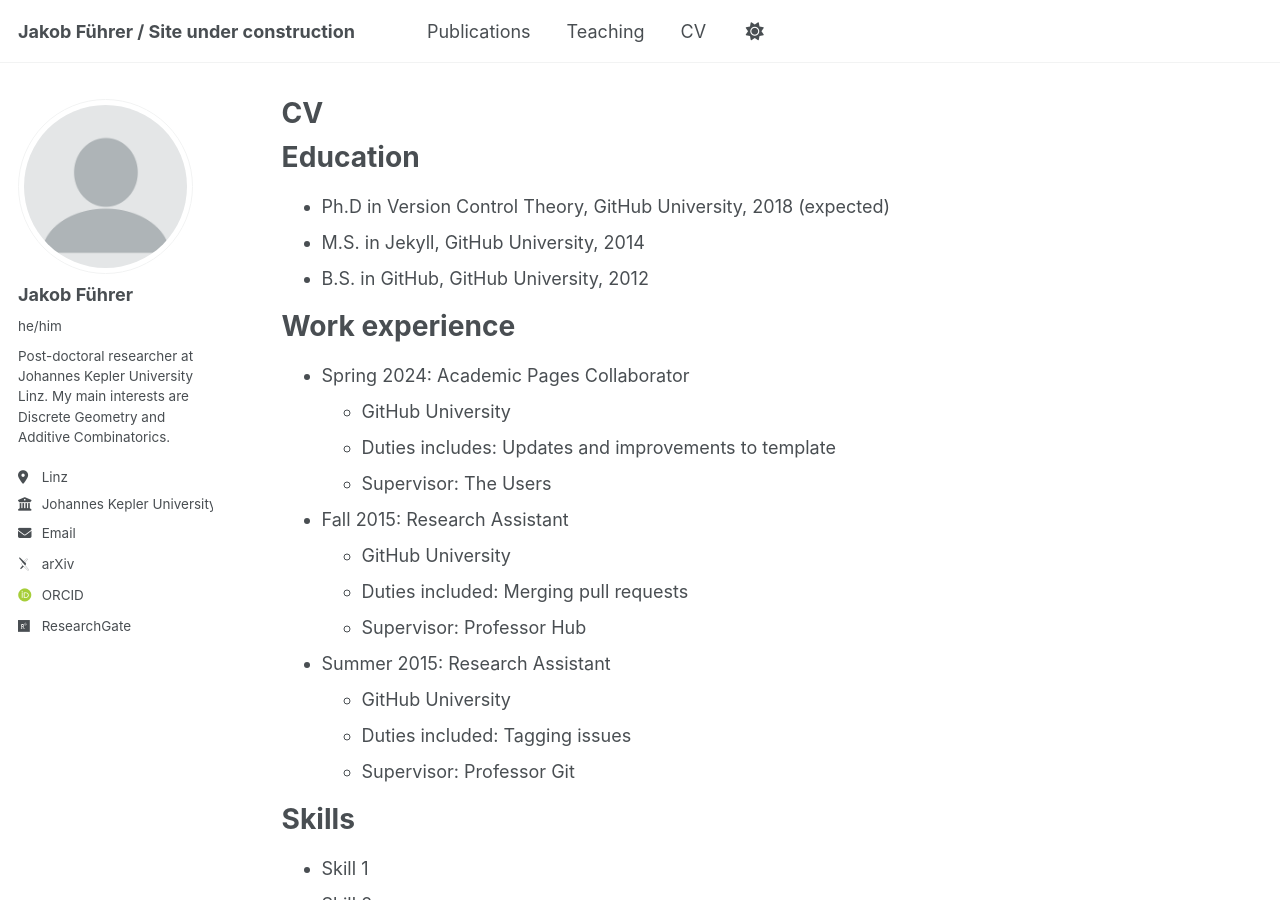
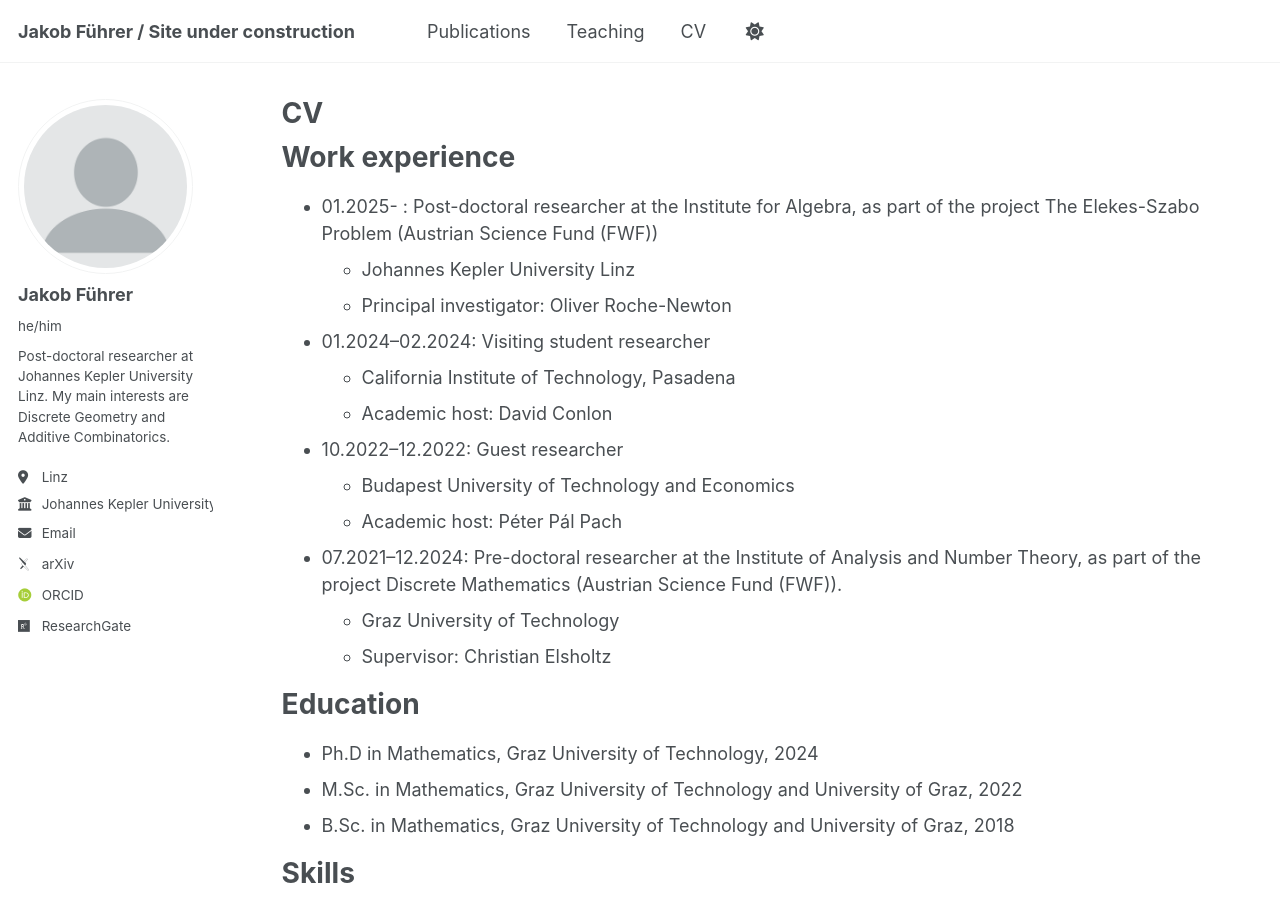
Before and after one commit to jakobfuehrer/jakobfuehrer.github.io, a Jekyll site: the page built from _pages/cv.md, in a window 1280 px wide and 900 px high. Built offline with Jekyll 4.4.1, drawn with Linux system fonts in a browser that asks for light colours; some web fonts are replaced; a script that is not in the unit is left out; some of the changed text lies outside the part shown.

Commit message:
Update cv.md

```diff
--- a/_pages/cv.md
+++ b/_pages/cv.md
@@ -9,28 +9,30 @@ redirect_from:
 
 {% include base_path %}
 
-Education
-======
-* Ph.D in Version Control Theory, GitHub University, 2018 (expected)
-* M.S. in Jekyll, GitHub University, 2014
-* B.S. in GitHub, GitHub University, 2012
 
 Work experience
 ======
-* Spring 2024: Academic Pages Collaborator
-  * GitHub University
-  * Duties includes: Updates and improvements to template
-  * Supervisor: The Users
+* 01.2025- : Post-doctoral researcher at the Institute for Algebra, as part of the project The Elekes-Szabo Problem (Austrian Science Fund (FWF))
+  * Johannes Kepler University Linz
+  * Principal investigator: Oliver Roche-Newton
 
-* Fall 2015: Research Assistant
-  * GitHub University
-  * Duties included: Merging pull requests
-  * Supervisor: Professor Hub
+* 01.2024–02.2024: Visiting student researcher
+  * California Institute of Technology, Pasadena
+  * Academic host: David Conlon
 
-* Summer 2015: Research Assistant
-  * GitHub University
-  * Duties included: Tagging issues
-  * Supervisor: Professor Git
+* 10.2022–12.2022: Guest researcher
+  * Budapest University of Technology and Economics
+  * Academic host: Péter Pál Pach
+
+* 07.2021–12.2024: Pre-doctoral researcher at the Institute of Analysis and Number Theory, as part of the project Discrete Mathematics (Austrian Science Fund (FWF)).
+  * Graz University of Technology
+  * Supervisor: Christian Elsholtz
+
+Education
+======
+* Ph.D in Mathematics, Graz University of Technology, 2024
+* M.Sc. in Mathematics, Graz University of Technology and University of Graz, 2022
+* B.Sc. in Mathematics, Graz University of Technology and University of Graz, 2018
 
 Skills
 ======
@@ -61,4 +63,4 @@ Teaching
 
 Service and leadership
 ======
-* Currently signed in to 43 different slack teams
+* I could list things here
```
